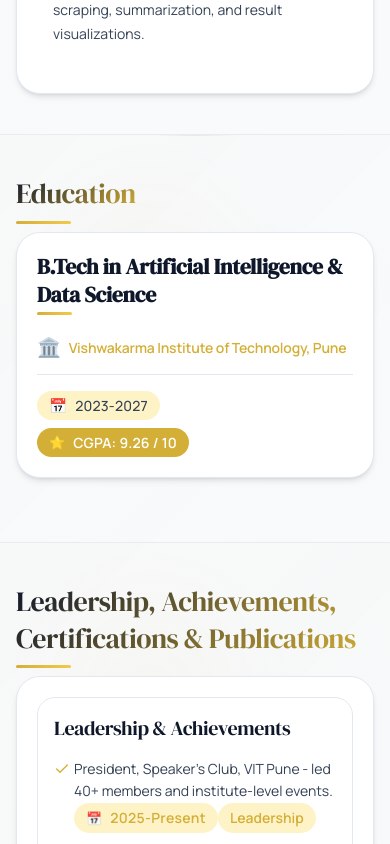
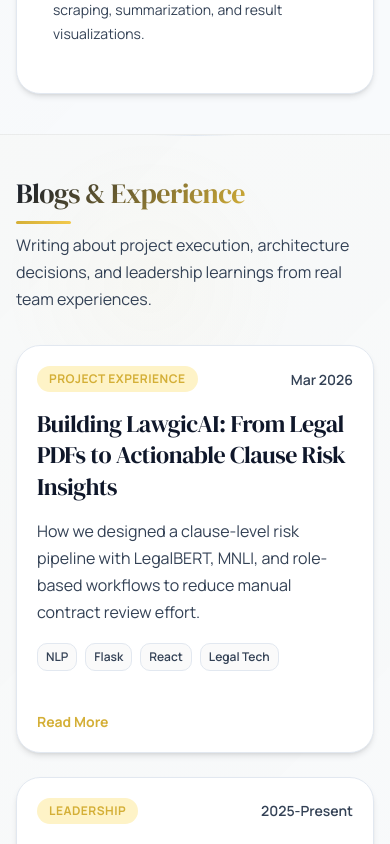
Before and after one commit to Sidchav5/Portfolio, a React (Create React App) app in the folder frontend/: page / in a window 390 px wide. Shown: the part 6420-7264 px from the top of the page. Built offline with nearby package versions, Linux system fonts and the light colour scheme; a small style sheet from the web is missing.

Commit message:
Add blogs and experience section with navigation and data

```diff
--- a/frontend/src/App.js
+++ b/frontend/src/App.js
@@ -5,6 +5,7 @@ import HeroSection from './components/HeroSection';
 import AboutSection from './components/AboutSection';
 import SkillsSection from './components/SkillsSection';
 import ProjectsSection from './components/ProjectsSection';
+import BlogsSection from './components/BlogsSection';
 import EducationSection from './components/EducationSection';
 import AchievementsSection from './components/AchievementsSection';
 import Footer from './components/Footer';
@@ -13,6 +14,7 @@ import {
   summary,
   skillGroups,
   projects,
+  blogs,
   education,
   achievements,
   contact,
@@ -28,6 +30,7 @@ function App() {
         <AboutSection summary={summary} />
         <SkillsSection skillGroups={skillGroups} />
         <ProjectsSection projects={projects} />
+        <BlogsSection blogs={blogs} />
         <EducationSection education={education} />
         <AchievementsSection achievements={achievements} />
       </main>
--- /dev/null
+++ b/frontend/src/components/BlogsSection.css
@@ -0,0 +1,109 @@
+/* BlogsSection.css */
+
+.blogs-intro {
+  max-width: 70ch;
+  margin: 0 0 var(--space-8);
+  color: var(--muted);
+  font-size: var(--text-base);
+  line-height: 1.7;
+}
+
+.blogs-grid {
+  display: grid;
+  grid-template-columns: repeat(3, minmax(0, 1fr));
+  gap: var(--space-6);
+}
+
+.blog-card {
+  display: flex;
+  flex-direction: column;
+  gap: var(--space-4);
+}
+
+.blog-meta {
+  display: flex;
+  align-items: center;
+  justify-content: space-between;
+  gap: var(--space-3);
+}
+
+.blog-category {
+  display: inline-flex;
+  align-items: center;
+  padding: var(--space-1) var(--space-3);
+  border-radius: 999px;
+  background: var(--accent-soft);
+  color: var(--accent);
+  font-size: var(--text-xs);
+  font-weight: 700;
+  letter-spacing: 0.04em;
+  text-transform: uppercase;
+}
+
+.blog-date {
+  color: var(--muted);
+  font-size: var(--text-sm);
+  font-weight: 600;
+}
+
+.blog-title {
+  margin: 0;
+  color: var(--ink);
+  font-family: 'DM Serif Display', serif;
+  font-size: var(--text-2xl);
+  line-height: 1.3;
+}
+
+.blog-excerpt {
+  margin: 0;
+  color: var(--muted);
+  font-size: var(--text-base);
+  line-height: 1.7;
+}
+
+.blog-tags {
+  display: flex;
+  flex-wrap: wrap;
+  gap: var(--space-2);
+}
+
+.blog-tag {
+  padding: var(--space-1) var(--space-2);
+  border: 1px solid var(--panel-border);
+  border-radius: 10px;
+  color: var(--muted);
+  background: #fafafa;
+  font-size: var(--text-xs);
+  font-weight: 600;
+}
+
+.blog-link {
+  margin-top: auto;
+  display: inline-flex;
+  align-items: center;
+  gap: var(--space-2);
+  color: var(--accent);
+  font-weight: 700;
+  text-decoration: none;
+}
+
+.blog-link::after {
+  content: '↗';
+  transition: transform 0.2s ease;
+}
+
+.blog-link:hover::after {
+  transform: translate(2px, -2px);
+}
+
+@media (max-width: 1024px) {
+  .blogs-grid {
+    grid-template-columns: repeat(2, minmax(0, 1fr));
+  }
+}
+
+@media (max-width: 768px) {
+  .blogs-grid {
+    grid-template-columns: 1fr;
+  }
+}
--- /dev/null
+++ b/frontend/src/components/BlogsSection.js
@@ -0,0 +1,51 @@
+import React from 'react';
+import './BlogsSection.css';
+
+function BlogsSection({ blogs }) {
+  return (
+    <section className="section" id="blogs" aria-label="Blogs and Experience Section">
+      <div className="container">
+        <h2 className="section-title">Blogs & Experience</h2>
+        <p className="blogs-intro">
+          Writing about project execution, architecture decisions, and leadership learnings from real team experiences.
+        </p>
+
+        <div className="blogs-grid">
+          {blogs.map((blog, index) => (
+            <article key={index} className="panel blog-card">
+              <div className="blog-meta">
+                <span className="blog-category">{blog.category}</span>
+                <span className="blog-date">{blog.date}</span>
+              </div>
+
+              <h3 className="blog-title">{blog.title}</h3>
+              <p className="blog-excerpt">{blog.excerpt}</p>
+
+              <div className="blog-tags" aria-label={`Tags for ${blog.title}`}>
+                {blog.tags.map((tag, tagIndex) => (
+                  <span key={tagIndex} className="blog-tag">
+                    {tag}
+                  </span>
+                ))}
+              </div>
+
+              {blog.link && (
+                <a
+                  href={blog.link}
+                  target="_blank"
+                  rel="noopener noreferrer"
+                  className="blog-link"
+                  aria-label={`Read more about ${blog.title}`}
+                >
+                  Read More
+                </a>
+              )}
+            </article>
+          ))}
+        </div>
+      </div>
+    </section>
+  );
+}
+
+export default BlogsSection;
--- a/frontend/src/components/Navbar.js
+++ b/frontend/src/components/Navbar.js
@@ -23,6 +23,7 @@ function Navbar({ name }) {
               <li className="nav-item"><a className="nav-link" href="#about">About</a></li>
               <li className="nav-item"><a className="nav-link" href="#skills">Skills</a></li>
               <li className="nav-item"><a className="nav-link" href="#projects">Projects</a></li>
+              <li className="nav-item"><a className="nav-link" href="#blogs">Blogs</a></li>
               <li className="nav-item"><a className="nav-link" href="#education">Education</a></li>
               <li className="nav-item"><a className="nav-link" href="#achievements">Achievements</a></li>
               <li className="nav-item">
--- a/frontend/src/data/portfolioData.js
+++ b/frontend/src/data/portfolioData.js
@@ -182,6 +182,35 @@ export const achievements = [
   },
 ];
 
+export const blogs = [
+  {
+    title: 'Building LawgicAI: From Legal PDFs to Actionable Clause Risk Insights',
+    category: 'Project Experience',
+    date: 'Mar 2026',
+    excerpt:
+      'How we designed a clause-level risk pipeline with LegalBERT, MNLI, and role-based workflows to reduce manual contract review effort.',
+    tags: ['NLP', 'Flask', 'React', 'Legal Tech'],
+    link: 'https://github.com/Sidchav5/College_LawgicAI',
+  },
+  {
+    title: 'Leading 40+ Members as Speaker\'s Club President',
+    category: 'Leadership',
+    date: '2025-Present',
+    excerpt:
+      'What I learned about ownership, team delegation, and execution while managing institute-level events and cross-functional student teams.',
+    tags: ['Leadership', 'Team Management', 'Execution'],
+  },
+  {
+    title: 'Deep Learning-Based Answer Evaluation: Multi-Metric Scoring in Practice',
+    category: 'Project Experience',
+    date: 'Feb 2026',
+    excerpt:
+      'A practical walkthrough of combining semantic similarity, NLI reasoning, and RAG feedback to improve descriptive answer assessment quality.',
+    tags: ['SBERT', 'NLI', 'RAG', 'Groq'],
+    link: 'https://github.com/Sidchav5/Deep-Learning-Based-Answer-Evaluater',
+  },
+];
+
 export const contact = {
   name: 'Siddhesh Chavan',
   email: 'csiddhesh768@gmail.com',
```
